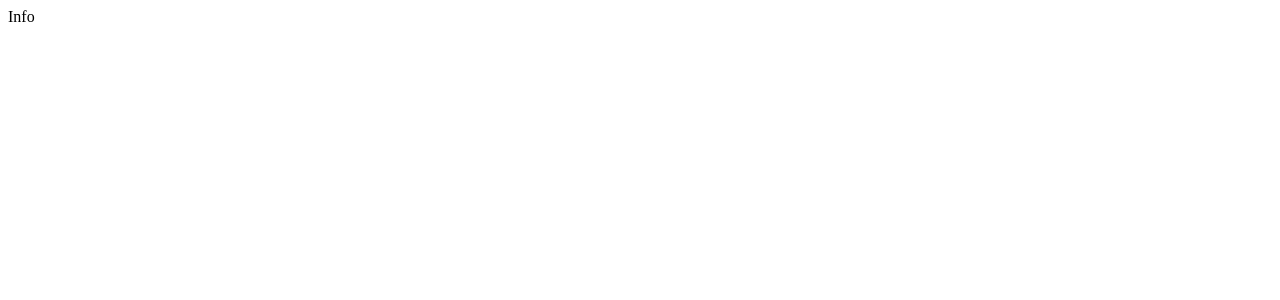
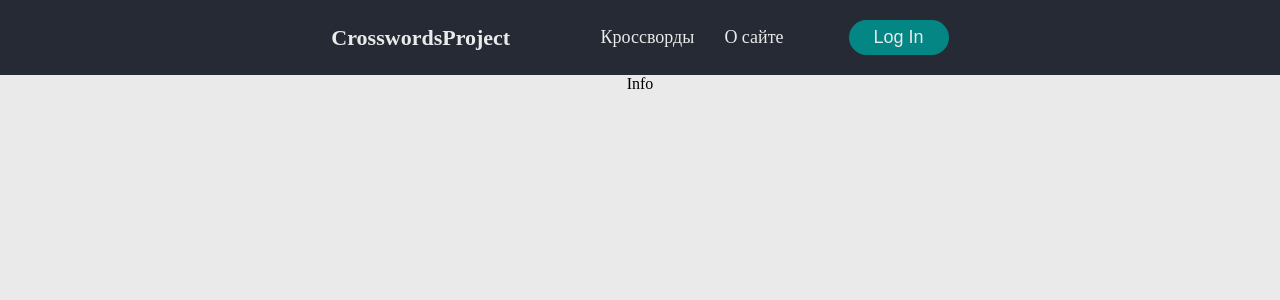
Before and after one commit to ehotline/crosswordProject, a React (Create React App) app in the folder client/: page /info in a window 1280 px wide. Shown: the top 300 px of the page. Built offline with nearby package versions, Linux system fonts and the light colour scheme.

Commit message:
Стили

```diff
--- a/client/src/App.js
+++ b/client/src/App.js
@@ -1,11 +1,14 @@
 import React from 'react'
 import { BrowserRouter } from 'react-router-dom'
 import AppRouter from './components/AppRouter';
+import '../src/styles/App.css'
+import Header from './components/Header';
 
 function App() {
     return (
         <BrowserRouter>
-            <AppRouter/>
+            <Header />
+            <AppRouter />
         </BrowserRouter>
     );
 }
--- /dev/null
+++ b/client/src/components/Header.jsx
@@ -0,0 +1,14 @@
+import React from 'react'
+import Navbar from './Navbar'
+import '../styles/Header.css'
+
+const Header = () => {
+  return (
+    <div className='header'>
+        <div className='logo'>CrosswordsProject</div>
+        <Navbar/>
+    </div>
+  )
+}
+
+export default Header
--- /dev/null
+++ b/client/src/components/Navbar.jsx
@@ -0,0 +1,14 @@
+import React from 'react'
+import { Link } from 'react-router-dom'
+
+const Navbar = () => {
+  return (
+    <div className='navbar'>
+        <Link to='/crosswords'>Кроссворды</Link>
+        <Link to='/info'>О сайте</Link>
+        <button>Log In</button>
+    </div>
+  )
+}
+
+export default Navbar
--- /dev/null
+++ b/client/src/styles/App.css
@@ -0,0 +1,13 @@
+* {
+    margin: 0;
+    padding: 0;
+    box-sizing: border-box;
+}
+
+#root {
+    display: flex;
+    flex-direction: column;
+    align-items: center;
+    background: #EAEAEA;
+    height: 100vh;
+}
--- /dev/null
+++ b/client/src/styles/Header.css
@@ -0,0 +1,44 @@
+.header {
+    display: flex;
+    align-items: center;
+    justify-content: space-evenly;
+    width: 100vw;
+    padding: 20px 20%;
+    background: #252A34;
+}
+
+a, button, .logo {
+    font-weight: 500;
+    font-size: 18px;
+    text-decoration: none;
+    color: #EAEAEA;
+}
+
+a {
+    margin: 0 15px;
+    transition: all 0.3s ease 0s;
+}
+
+a:hover {
+    color: #08D9D6;
+}
+
+button {
+    padding: 7px 25px;
+    background-color: #048684;
+    border: none;
+    border-radius: 50px;
+    transition: all 0.3s ease 0s;
+    cursor: pointer;
+    margin-left: 50px;
+}
+
+button:hover {
+    background-color: #048684AA;
+}
+
+.logo {
+    font-weight: 900;
+    font-size: 22px;
+    cursor: pointer;
+}
```
